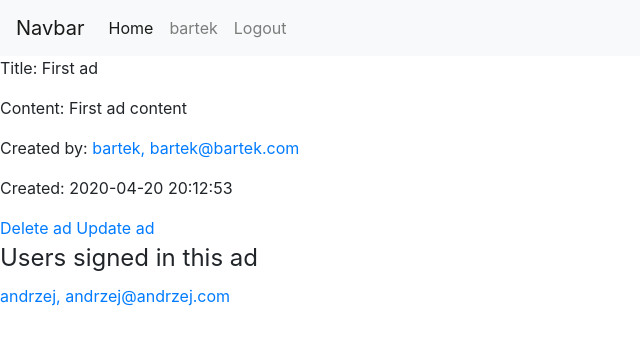
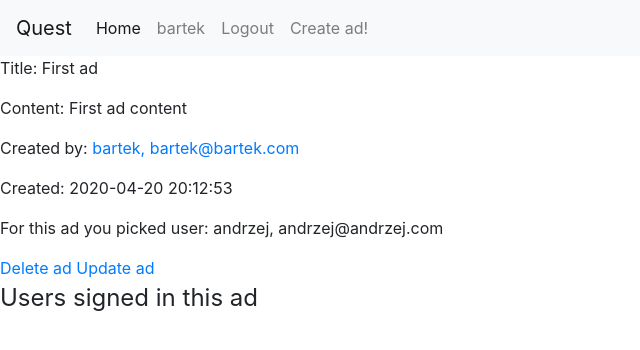
Before and after one commit to bkrop/ad_project, a Flask app: page /ad_detail/1 in a window 1280 px wide. Shown: the top 350 px of the page, without its empty margins (0-640 px from the left). Run offline with Flask 2, Linux system fonts and the light colour scheme; a user stored in the database is signed in; data comes from the database, SQL or seed files in the repository; both versions use the stored data as it was after the commit; some libraries are stand-ins or nearby versions.

Commit message:
editor of ad can pick user for ad

```diff
--- a/adapp/forms.py
+++ b/adapp/forms.py
@@ -31,3 +31,6 @@ class CreatingAdForm(FlaskForm):
 class EditProfileForm(FlaskForm):
     description = TextAreaField('About me', validators=[Length(max=300)])
     submit = SubmitField('Update')
+
+class PickUserForm(FlaskForm):
+    submit = SubmitField('Pick for this ad')
--- a/adapp/models.py
+++ b/adapp/models.py
@@ -9,6 +9,10 @@ users = db.Table('ad_users',
         db.Column('user_id', db.Integer, db.ForeignKey('user.id')),
         db.Column('ad_id', db.Integer, db.ForeignKey('ad.id')))
 
+users_picked_for = db.Table('users_picked_for',
+        db.Column('user_id', db.Integer, db.ForeignKey('user.id')),
+        db.Column('ad_id', db.Integer, db.ForeignKey('ad.id')))
+
 class User(db.Model, UserMixin):
     id = db.Column('id', db.Integer, primary_key=True)
     email = db.Column(db.String(100), nullable=False, unique=True)
@@ -16,6 +20,7 @@ class User(db.Model, UserMixin):
     name = db.Column(db.String(20), nullable=False)
     description = db.Column(db.String(300), default='')
     ads = db.relationship('Ad', backref='author', lazy=True, foreign_keys='Ad.user_id')
+    picked_for_ads = db.relationship('Ad', secondary=users_picked_for, backref=db.backref('picked_for', lazy=True, uselist=False))
 
 
     def __repr__(self):
--- a/adapp/routes.py
+++ b/adapp/routes.py
@@ -1,7 +1,7 @@
 from flask import render_template, redirect, url_for, flash, abort, request
 from adapp import app, db, bcrypt
 from adapp.models import User, Ad
-from adapp.forms import RegistrationForm, LoginForm, CreatingAdForm, EditProfileForm
+from adapp.forms import RegistrationForm, LoginForm, CreatingAdForm, EditProfileForm, PickUserForm
 from flask_login import login_user, logout_user, current_user, login_required
 from datetime import datetime
 
@@ -58,7 +58,8 @@ def create_ad():
 @app.route('/ad_detail/<int:ad_id>')
 def ad_detail(ad_id):
     ad = Ad.query.get_or_404(ad_id)
-    return render_template('ad_detail.html', ad=ad)
+    form = PickUserForm()
+    return render_template('ad_detail.html', ad=ad, form=form)
 
 @app.route('/ad_update/<int:ad_id>', methods=['GET', 'POST'])
 @login_required
@@ -116,3 +117,13 @@ def update_profile(user_id):
     elif request.method == 'GET':
         form.description.data = user.description
     return render_template('update_profile.html', form=form)
+
+@app.route('/pick_user/<int:ad_id>/<int:user_id>', methods=['POST'])
+def pick_user(ad_id, user_id):
+    ad = Ad.query.get_or_404(ad_id)
+    user = User.query.get_or_404(user_id)
+    form = PickUserForm()
+    if form.validate_on_submit():
+        user.picked_for_ads.append(ad)
+        db.session.commit()
+    return render_template('ad_detail.html', ad=ad, form=form, user=user)
--- a/adapp/templates/ad_detail.html
+++ b/adapp/templates/ad_detail.html
@@ -7,15 +7,24 @@
     <p>Content: {{ ad.content }}</p>
     <p>Created by: <a href="{{ url_for('user_detail', user_id=ad.author.id) }}">{{ ad.author }}</a></p>
     <p>Created: {{ ad.date_of_create.strftime('%Y-%m-%d %H:%M:%S') }}</p>
-    {% if ad.author != current_user and current_user not in ad.users %}
+    {% if ad.author != current_user and current_user not in ad.users and ad.picked_for == 0 %}
         <p><a href="{{ url_for('sign_in', ad_id=ad.id) }}">Sign in this ad</a></p>
     {% endif %}
     {% if ad.author == current_user %}
+    {% if ad.author == current_user and ad.picked_for %}
+        <p>For this ad you picked user: {{ ad.picked_for }}</p>
+    {% endif %}
         <a href="{{ url_for('delete_ad', ad_id=ad.id) }}">Delete ad</a>
         <a href="{{ url_for('update_ad', ad_id=ad.id) }}">Update ad</a>
         <legend>Users signed in this ad</legend>
         {% for user in ad.users %}
+            {% if ad not in user.picked_for_ads %}
             <p><a href="{{ url_for('user_detail', user_id=user.id) }}">{{ user }}</a></p>
+            <form action="{{ url_for('pick_user', ad_id=ad.id, user_id=user.id) }}" method="POST">
+                {{ form.hidden_tag() }}
+                {{ form.submit }}
+            </form>
+            {% endif %}
         {% endfor %}
     {% endif %}
 {% endblock %}
--- a/adapp/templates/base.html
+++ b/adapp/templates/base.html
@@ -1,7 +1,7 @@
 <html>
     <head>
         <nav class="navbar navbar-expand-lg navbar-light bg-light">
-            <a class="navbar-brand" href="{{ url_for('home') }}">Navbar</a>
+            <a class="navbar-brand" href="{{ url_for('home') }}">Quest</a>
             <button class="navbar-toggler" type="button" data-toggle="collapse" data-target="#navbarNav"
                 aria-controls="navbarNav" aria-expanded="false" aria-label="Toggle navigation">
                 <span class="navbar-toggler-icon"></span>
@@ -27,6 +27,11 @@
                         <a class="nav-link" href="{{ url_for('register') }}">Register</a>
                         {% endif %}
                     </li>
+                    <li class="nav-item">
+                        {% if  current_user.is_authenticated %}
+                            <a class="nav-link" href="{{ url_for('create_ad') }}">Create ad!</a>
+                        {% endif %}
+                    </li>
 
                 </ul>
             </div>
--- a/adapp/templates/home.html
+++ b/adapp/templates/home.html
@@ -7,5 +7,8 @@
         <p><a href="{{ url_for('ad_detail', ad_id=ad.id)}}">{{ad.title}}</a></p>
         <p>Created by: <a href="{{ url_for('user_detail', user_id=ad.author.id)}}">{{ad.author.name}}</a></p>
         <p>Created: {{ad.date_of_create.strftime('%Y-%m-%d %H:%M:%S')}}</p>
+        {% if ad.picked_for %}
+            <legend>The editor has already picked someone for this ad!</legend>
+        {% endif %}
     {% endfor %}
 {% endblock %}
```
Also changed, not shown: adapp/site.db.
